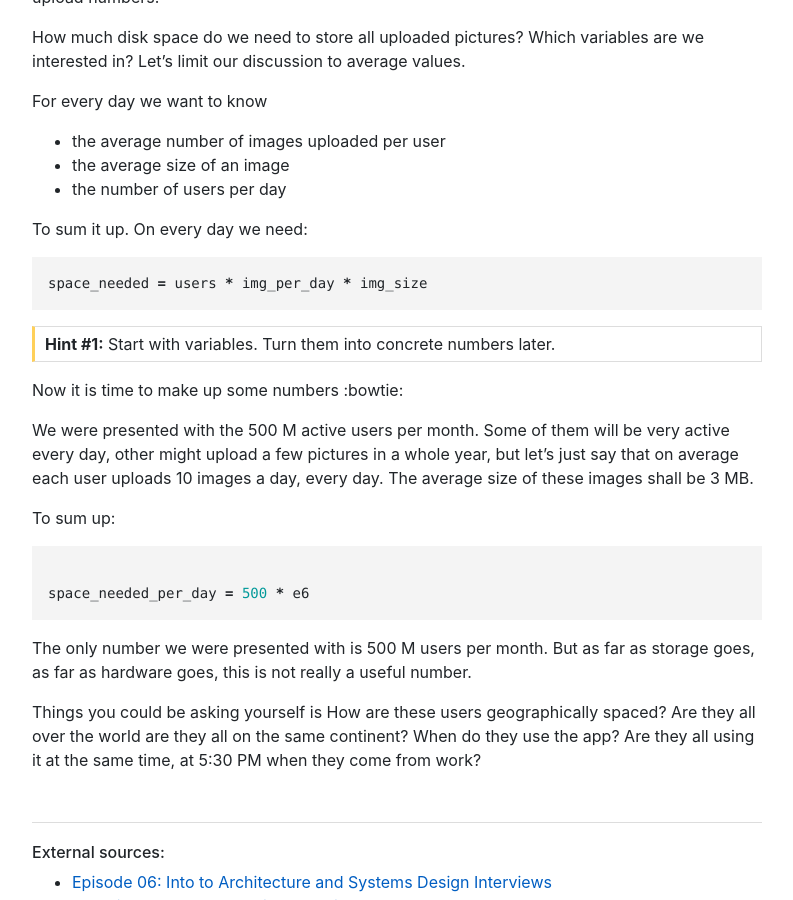
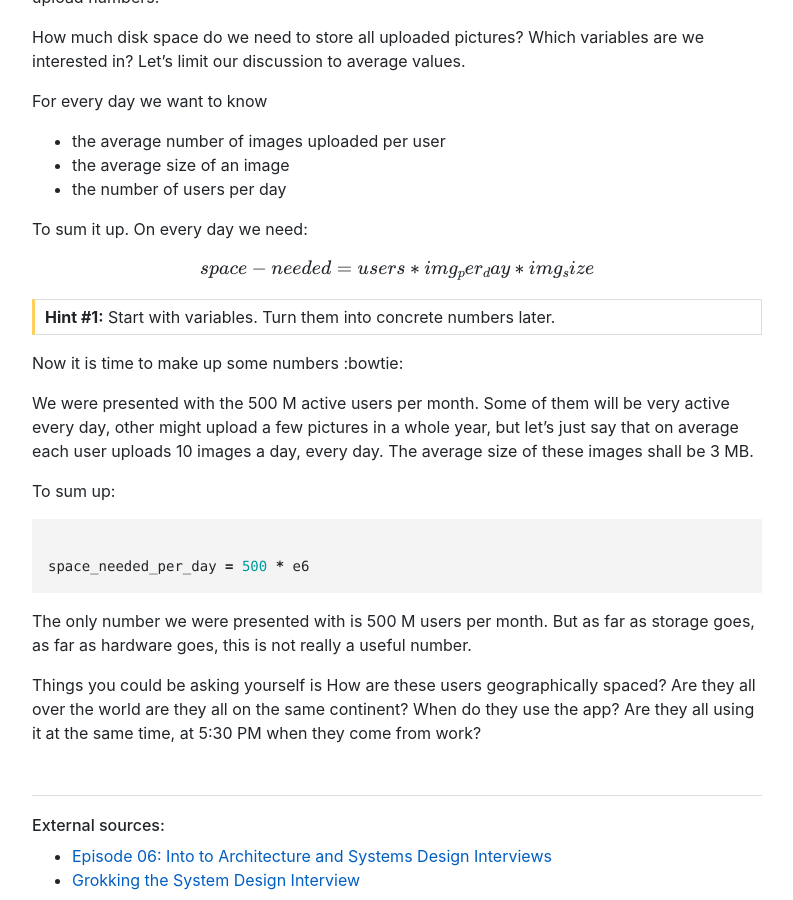
Before and after one commit to inesp/inesp.github.io, a Jekyll site: the page built from _posts/2019-08-02-data-estimation.md, in a window 1280 px wide and 900 px high, scrolled down 1255 px. Shown: the whole window, without its empty margins (338-1131 px from the left). Built offline with Jekyll 4.4.1, drawn with Linux system fonts in a browser that asks for light colours; some web fonts are replaced; formulas are drawn with MathJax 3; part of the change alters nothing that is shown.

````diff
--- /dev/null
+++ b/_includes/mathjax.html
@@ -0,0 +1,23 @@
+<script type="text/x-mathjax-config">
+  MathJax.Hub.Config({
+    extensions: [
+      "MathMenu.js",
+      "MathZoom.js",
+      "AssistiveMML.js",
+      "a11y/accessibility-menu.js"
+    ],
+    jax: ["input/TeX", "output/CommonHTML"],
+    TeX: {
+      extensions: [
+        "AMSmath.js",
+        "AMSsymbols.js",
+        "noErrors.js",
+        "noUndefined.js",
+      ]
+    }
+  });
+</script>
+
+<script type="text/javascript" async
+  src="https://cdnjs.cloudflare.com/ajax/libs/mathjax/2.7.5/MathJax.js?config=TeX-MML-AM_CHTML">
+</script>
--- a/_layouts/default.html
+++ b/_layouts/default.html
@@ -2,6 +2,8 @@
 <head lang="en">
   <head>
     {%- include head.html -%}
+
+    {%- include mathjax.html -%}
 
 	</head>
 
@@ -30,6 +32,7 @@
       </div>
     </footer>
 
+
 	</body>
 
 </html>
--- a/_posts/2019-08-02-data-estimation.md
+++ b/_posts/2019-08-02-data-estimation.md
@@ -46,9 +46,8 @@ For every day we want to know
 - the number of users per day
 
 To sum it up. On every day we need:
-```python
-space_needed = users * img_per_day * img_size
-```
+
+$$ space-needed = users * img_per_day * img_size$$
 
 **Hint #1:** Start with variables. Turn them into concrete numbers later.
 {:.box}
````
